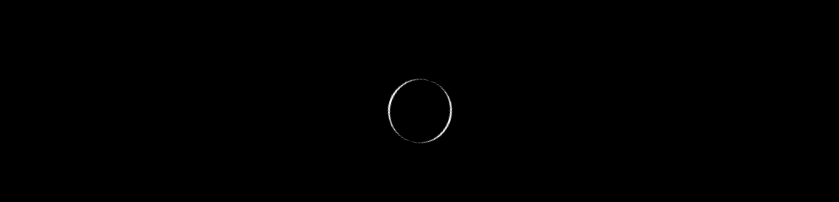
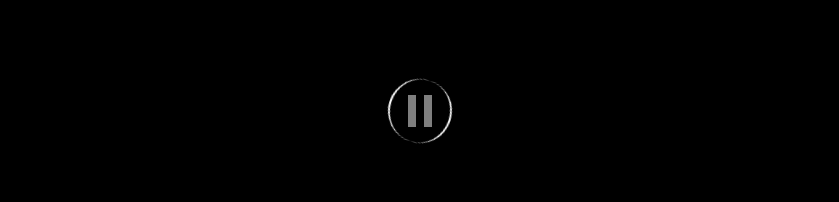
Before and after one commit to ashandilya/focus, a React (Vite) app: page / in a window 1280 px wide. Both pictures are taken after a click on the button "▶ Play Music". Shown: the part 289-491 px from the top of the page, without its empty margins (220-1059 px from the left). Built offline with nearby package versions, Linux system fonts and the light colour scheme.

Commit message:
Add center pause button

```diff
--- a/src/pages/Home.tsx
+++ b/src/pages/Home.tsx
@@ -51,6 +51,7 @@ const Home = () => {
   const [isLoading, setIsLoading] = useState(false);
   const [categories, setCategories] = useState<string[]>([]);
   const [selectedCategory, setSelectedCategory] = useState<string | null>(null);
+  const [showPauseButton, setShowPauseButton] = useState(false);
 
   const retryCountRef = useRef(0);
   const loadTimeoutRef = useRef<number>();
@@ -156,6 +157,10 @@ const Home = () => {
     };
   }, [video, isLoading, handleNext]);
 
+  const togglePlayPause = () => {
+    setIsPlaying(!isPlaying);
+  };
+
   return (
     <div
       className="fixed inset-0 w-screen h-screen bg-black overflow-hidden"
@@ -238,6 +243,32 @@ const Home = () => {
             />
           </div>
 
+          {/* Center Pause/Play Button Overlay */}
+          <div
+            className="absolute inset-0 z-20 flex items-center justify-center"
+            style={{ pointerEvents: 'auto' }}
+            onMouseEnter={() => setShowPauseButton(true)}
+            onMouseLeave={() => setShowPauseButton(false)}
+          >
+            <button
+              onClick={togglePlayPause}
+              className={`bg-black/50 backdrop-blur-sm rounded-full p-4 transition-all duration-300 ${
+                showPauseButton ? 'opacity-100 scale-100' : 'opacity-0 scale-75'
+              }`}
+              aria-label={isPlaying ? 'Pause' : 'Play'}
+            >
+              {isPlaying ? (
+                <svg xmlns="http://www.w3.org/2000/svg" fill="white" viewBox="0 0 24 24" className="w-12 h-12">
+                  <path d="M6 4h4v16H6V4zm8 0h4v16h-4V4z"/>
+                </svg>
+              ) : (
+                <svg xmlns="http://www.w3.org/2000/svg" fill="white" viewBox="0 0 24 24" className="w-12 h-12">
+                  <path d="M8 5v14l11-7z"/>
+                </svg>
+              )}
+            </button>
+          </div>
+
           {/* Bottom Controls Box */}
           <div
             className="fixed bottom-6 left-1/2 transform -translate-x-1/2 bg-black/70 backdrop-blur-sm rounded-xl overflow-hidden z-30 transition-all duration-300"
```
